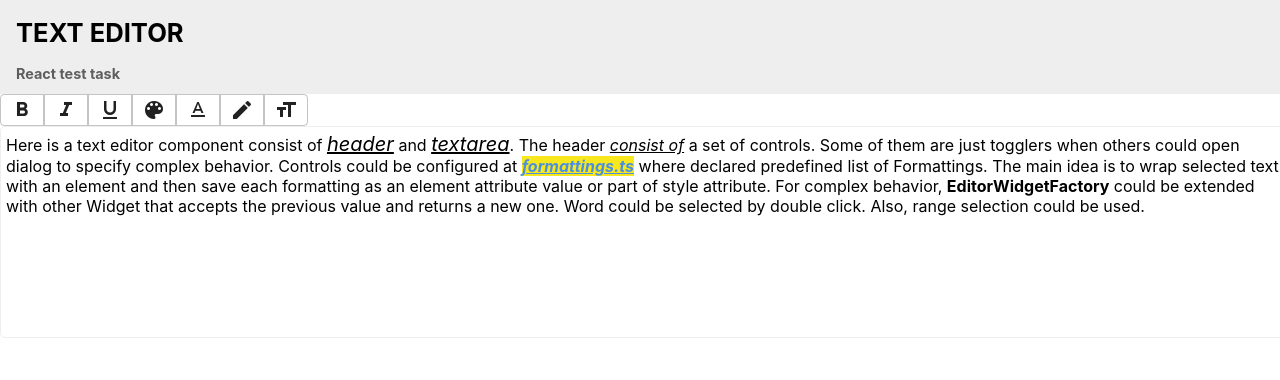
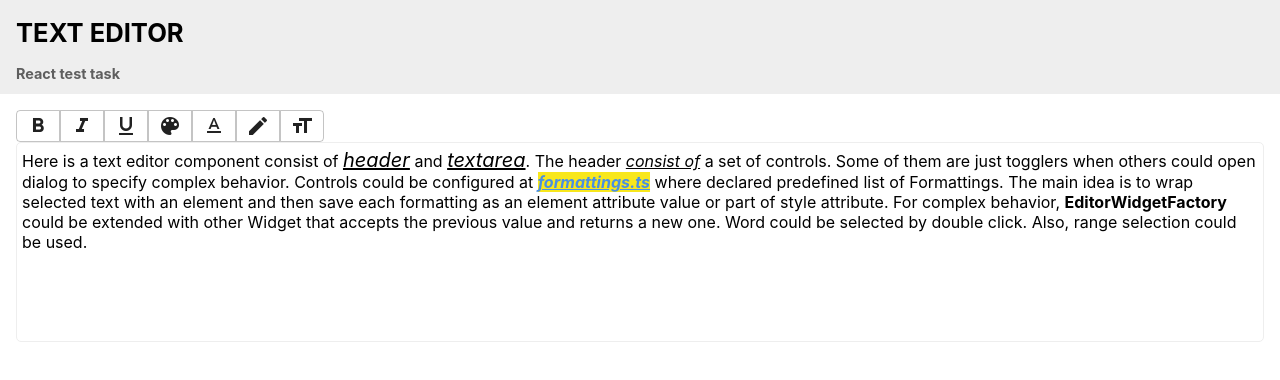
Before and after one commit to Chumachenkovlad/react-editor, a React (Create React App) app: page / in a window 1280 px wide. Shown: the top 380 px of the page. Built offline with nearby package versions, Linux system fonts and the light colour scheme.

Commit message:
fix styles

```diff
--- a/src/App.css
+++ b/src/App.css
@@ -24,6 +24,7 @@
 }
 
 .App-content {
+  padding: 16px;
   flex: 1 1 auto;
   display: flex;
   flex-flow: row wrap;
@@ -41,6 +42,7 @@
   min-height: 200px;
   overflow: auto;
   width: 100%;
+  box-sizing: border-box;
 }
 
 .Editor {
```
